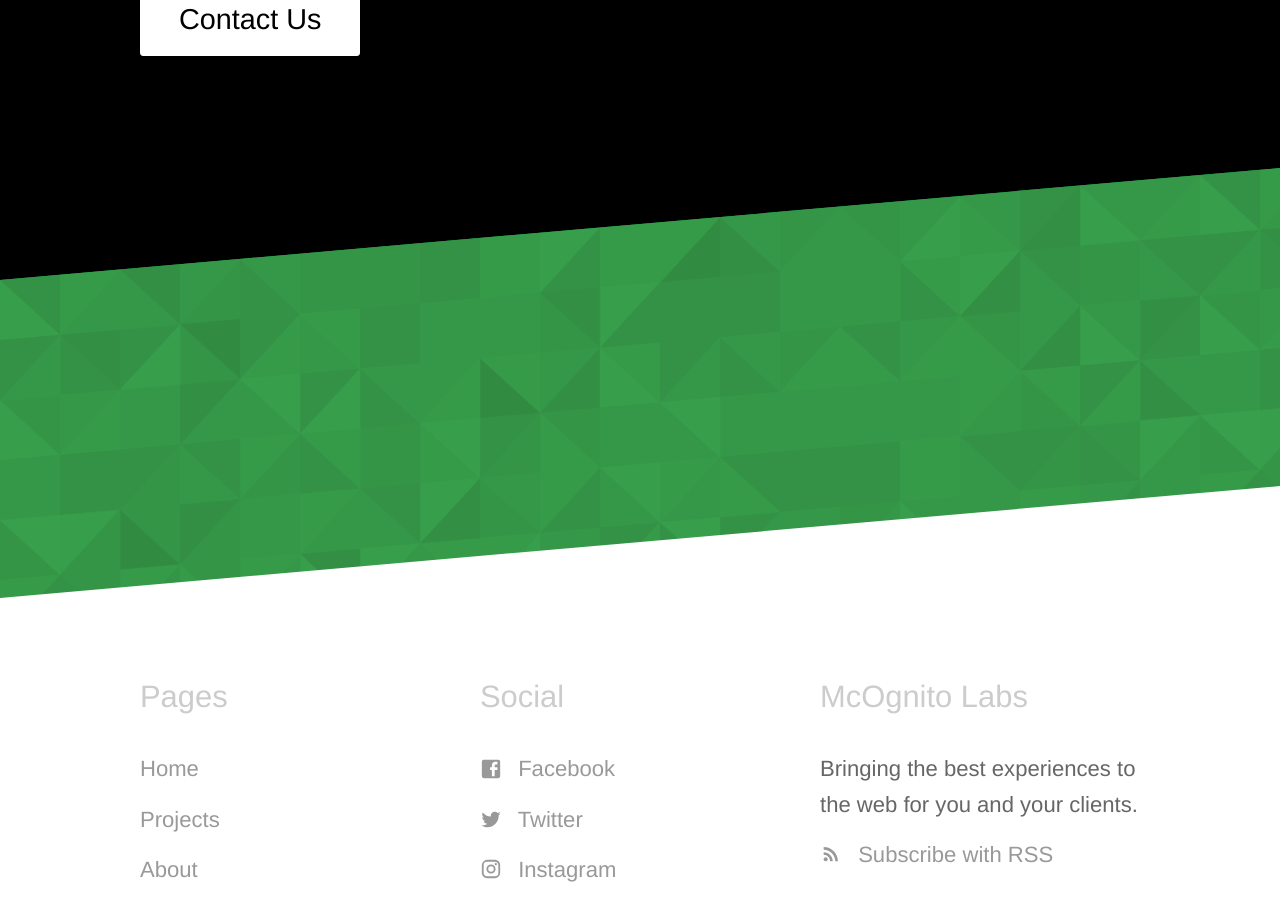
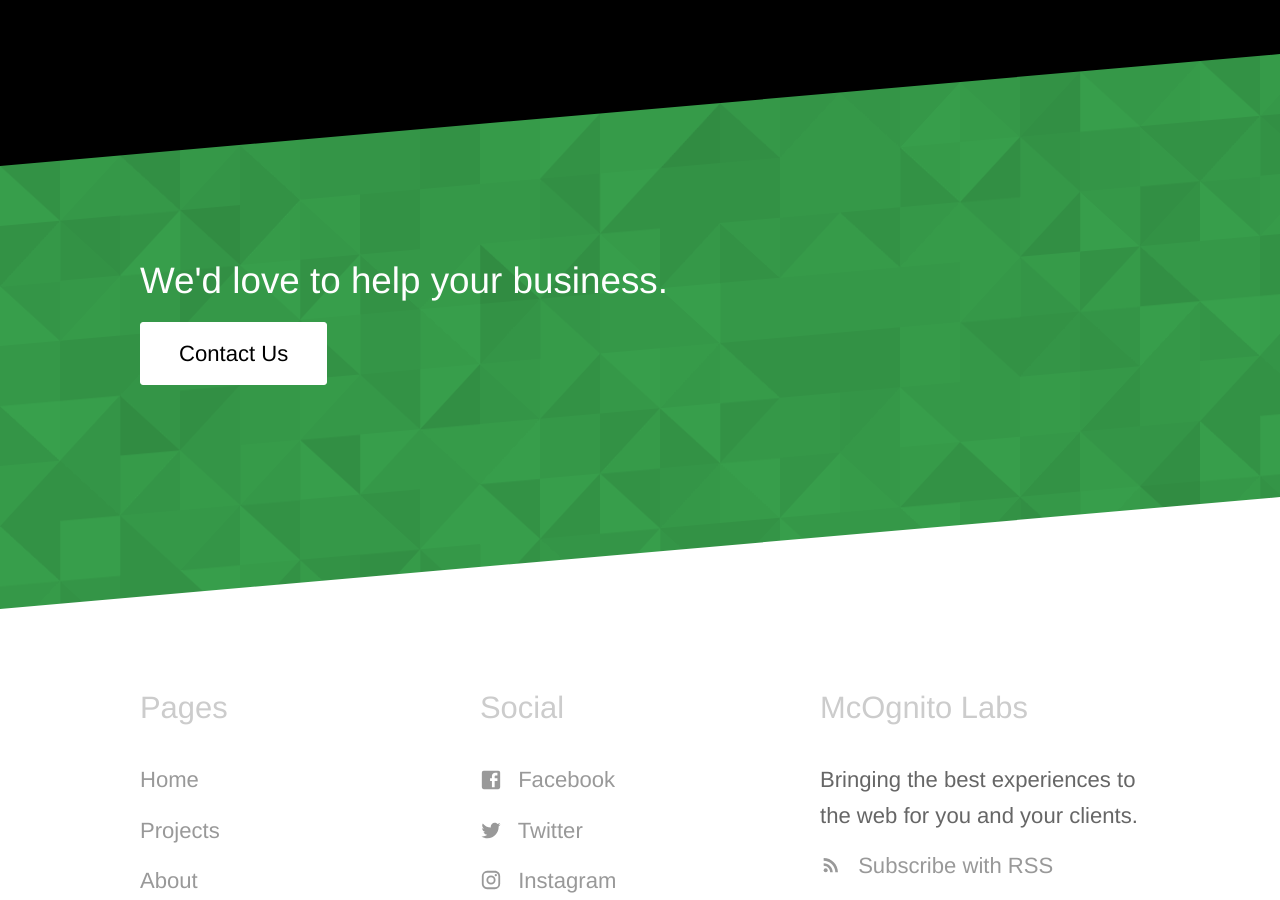
Before and after one commit to mCognitoLabs/mcognito.com, a Jekyll site: the page built from index.html, in a window 1280 px wide and 900 px high, scrolled down 349 px. Built offline with Jekyll 4.4.1, drawn with Linux system fonts in a browser that asks for light colours; the list of posts is cut into pages by our own code.

Commit message:
Update index.html

```diff
--- a/index.html
+++ b/index.html
@@ -6,15 +6,15 @@ title: mCognito Labs
 	<div class="container">
 		<h2 class="editable">mCognito Labs</h2>
 		<p class="subtext editable">Software Development made simple.</p>
-		<p><a class="button alt" href="{{ site.baseurl }}/contact/">Contact Us</a></p>
+
 	</div>
 </section>
 
 <section class="diagonal patterned">
 	<div class="container halves">
 		<div>
-			<h1 class="editable"></h1>
-			<p class="editable"></p>
+			<h1 class="editable">We'd love to help your business.</h1>
+			<p><a class="button alt" href="{{ site.baseurl }}/contact/">Contact Us</a></p>
 
 		</div>
 
```
